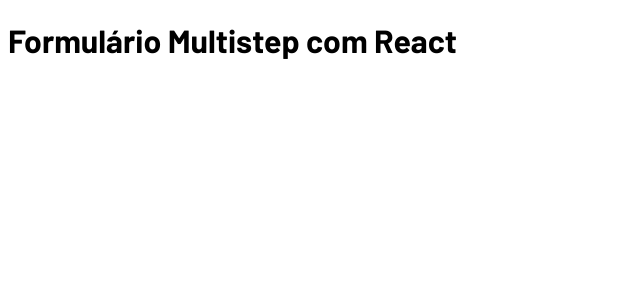
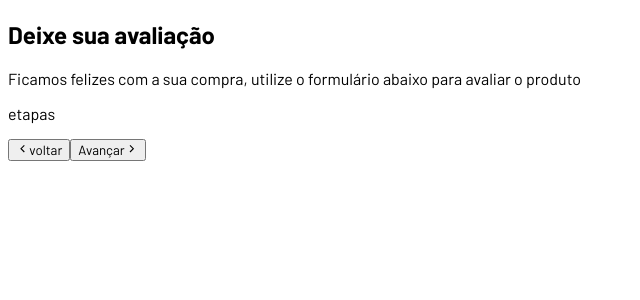
Before and after one commit to aldosds/formulario-multistep-react, a React (Vite) app: page / in a window 1280 px wide. Shown: the top 300 px of the page, without its empty margins (0-640 px from the left). Built offline with nearby package versions, Linux system fonts and the light colour scheme.

Commit message:
Main component structure

```diff
--- a/src/App.jsx
+++ b/src/App.jsx
@@ -1,10 +1,34 @@
+import { GrFormNext, GrFormPrevious } from "react-icons/gr";
+
 import "./App.css";
 
 function App() {
   return (
-    <>
-      <h1>Formulário Multistep com React</h1>
-    </>
+    <div className="app">
+      <div className="header">
+        <h2>Deixe sua avaliação</h2>
+        <p>
+          Ficamos felizes com a sua compra, utilize o formulário abaixo para
+          avaliar o produto
+        </p>
+      </div>
+      <div className="form-container">
+        <p>etapas</p>
+        <form>
+          <div className="inputs-container"></div>
+          <div className="actions">
+            <button type="button">
+              <GrFormPrevious />
+              <span>voltar</span>
+            </button>
+            <button type="submit">
+              <span>Avançar</span>
+              <GrFormNext />
+            </button>
+          </div>
+        </form>
+      </div>
+    </div>
   );
 }
 
```
